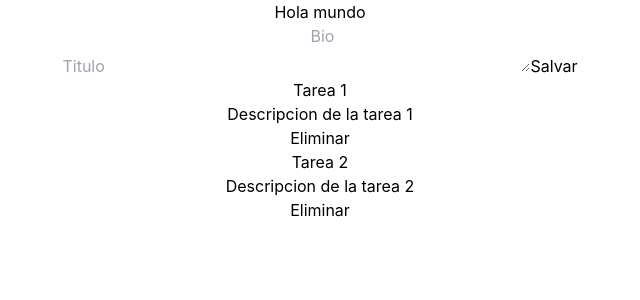
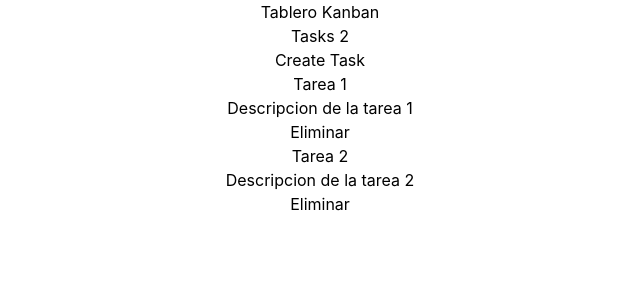
Before and after one commit to MenghySanchez/react-tailwind, a React (Create React App) app: page / in a window 1280 px wide. Shown: the top 300 px of the page, without its empty margins (320-960 px from the left). Built offline with nearby package versions, Linux system fonts and the light colour scheme.

Commit message:
add button create task , use router don for routes

```diff
--- a/src/App.js
+++ b/src/App.js
@@ -1,15 +1,20 @@
 import "./App.css";
 import TaskForm from "./componentes/TaskForm";
 import TaskList from "./componentes/TaskList";
+import { BrowserRouter, Routes, Route } from "react-router-dom";
 
 function App() {
-
   return (
     <div className="App">
-      <h1>Hola mundo</h1>
+      <h1>Tablero Kanban</h1>
 
-      <TaskForm />
-      <TaskList />
+      <BrowserRouter>
+        <Routes>
+          <Route path='/' element={<TaskList/>}/>
+          <Route path='/create-task' element={<TaskForm/>}/>
+
+        </Routes>
+      </BrowserRouter>
     </div>
   );
 }
--- a/src/componentes/TaskForm.js
+++ b/src/componentes/TaskForm.js
@@ -3,12 +3,15 @@
 import { useDispatch } from "react-redux";
 import { addTask } from "../tasks/taskSlice";
 import { v4 as uuid } from "uuid";
+import { useNavigate } from "react-router-dom";
 
 export default function TaskForm() {
   const [task, setTask] = useState({
     title: "",
     descripcion: "",
   });
+
+  const navigate = useNavigate();
 
   const dispatch = useDispatch()
   //esta sera la funcion que me permitira disparar eventos desde el slice
@@ -26,6 +29,7 @@
         ...task,
         id: uuid(),
     }))
+    navigate('/')
 }
 
   return (
--- a/src/componentes/TaskList.js
+++ b/src/componentes/TaskList.js
@@ -2,6 +2,7 @@
 
 import { useSelector , useDispatch} from "react-redux";
 import { deleteTask } from "../tasks/taskSlice";
+import { Link } from "react-router-dom";
 
 export default function TaskList() {
   const tasks = useSelector((state) => state.tasks);
@@ -15,6 +16,14 @@
 
   return (
     <div>
+
+<header>
+  <h1> Tasks {tasks.length}</h1>
+    <Link to='/create-task'>
+    Create Task
+    </Link>
+    </header>
+
       {tasks.map((task) => (
         <div key={task.id}>
           <h2>{task.title}</h2>
```
